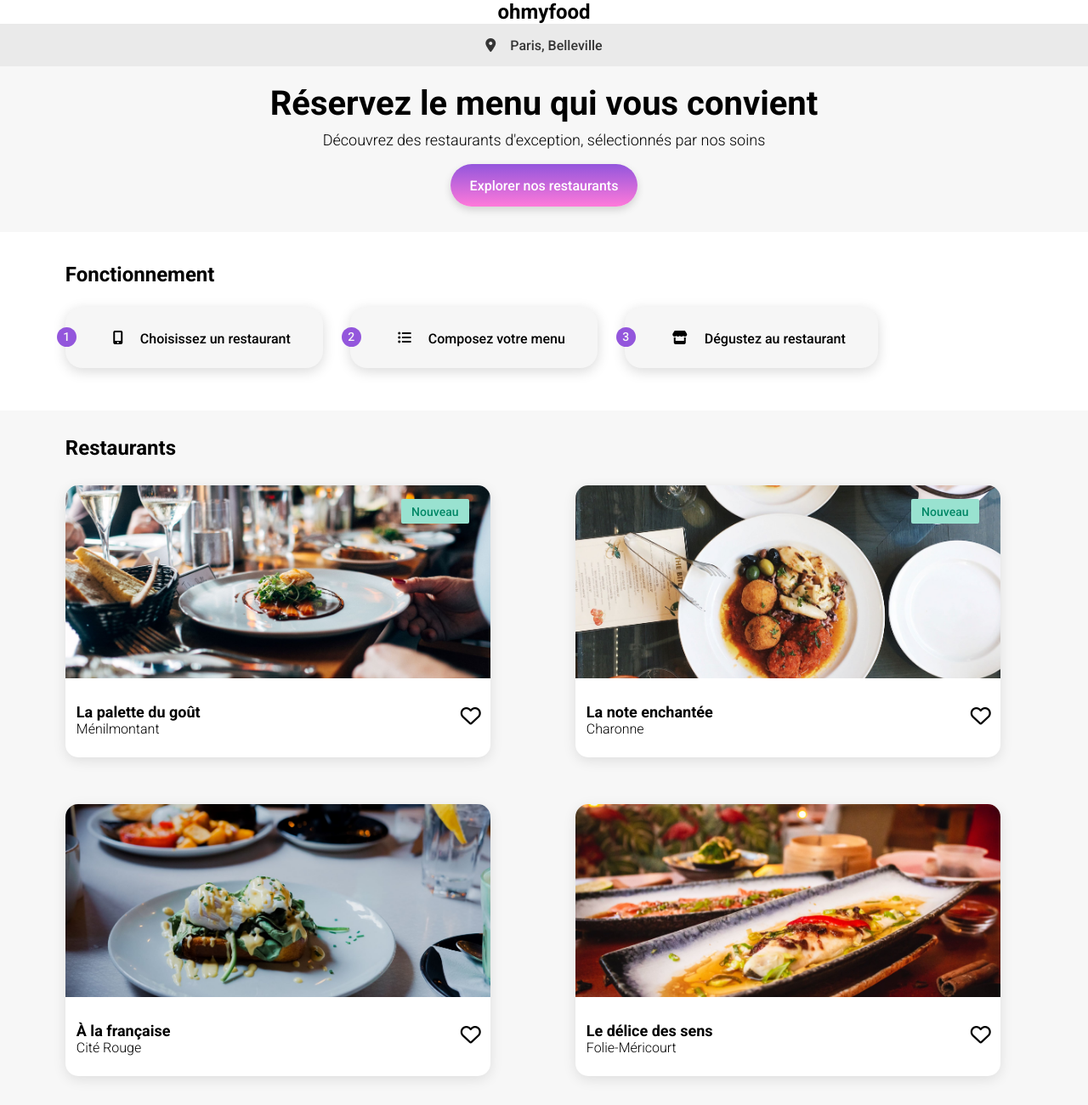
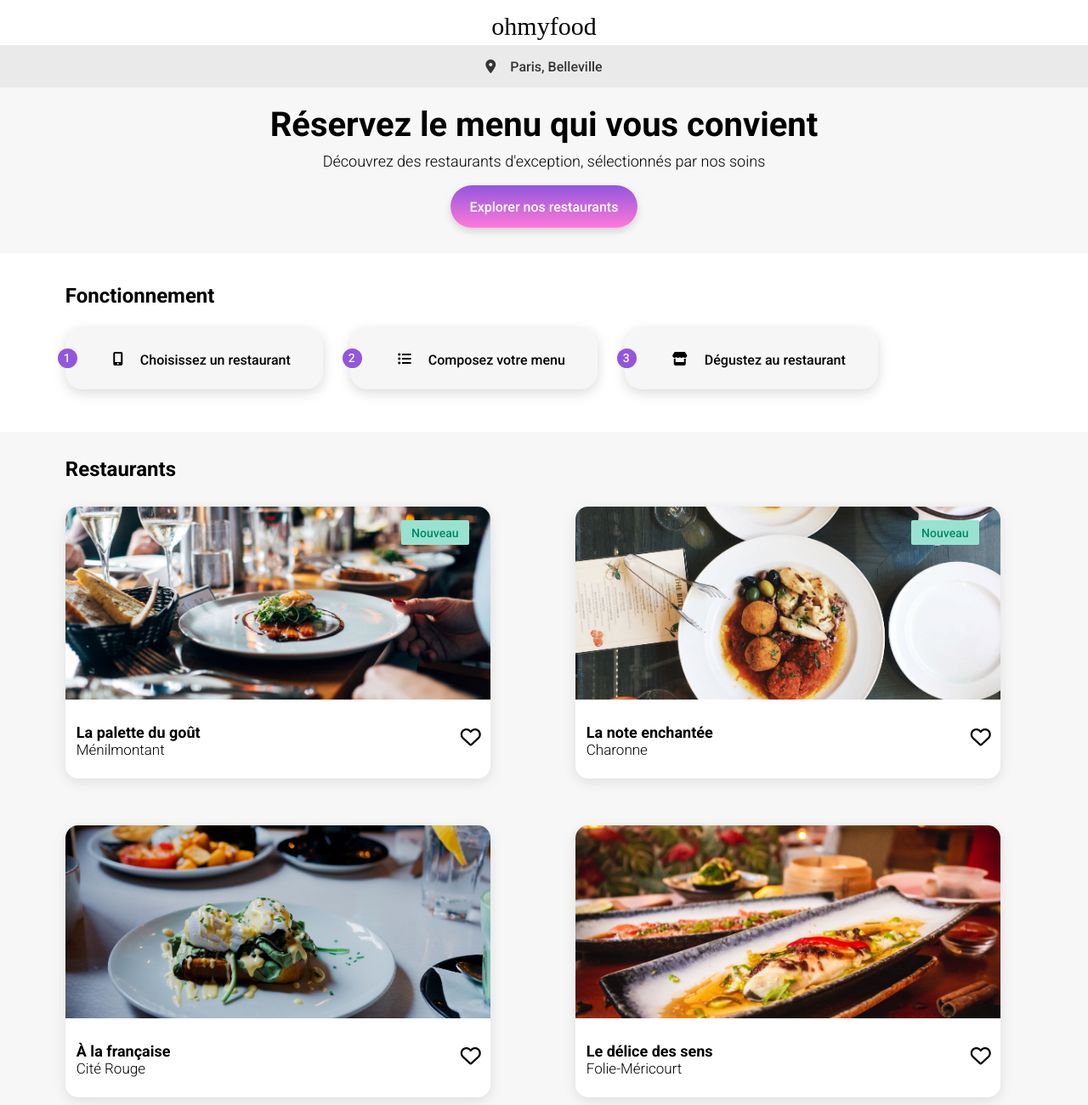
Before and after one commit to jacquescarlier/oh_my_food_margepb, a website: page index.html in a window 1280 px wide. Shown: the top 1300 px of the page at 85% size. Drawn offline with Linux system fonts and the light colour scheme; a web font is replaced by a local one.

Commit message:
<p> transformé en <span>

```diff
--- a/SCSS/Composants/_bouton-fonctionnement.scss
+++ b/SCSS/Composants/_bouton-fonctionnement.scss
@@ -36,7 +36,7 @@
                     padding-left: 7px;
                     position:relative ;
                     top: -4px;
-                    left: -42.5px;
+                    left: -42px;
                 }
 
                 span{
--- a/SCSS/Layout/_header.scss
+++ b/SCSS/Layout/_header.scss
@@ -3,7 +3,7 @@
     @include flex-justify-items-center;
     background: #FFFFFF;
 
-        span {
+        h1 {
             font-family: shrikhand;
             font-size: 30px;
             font-weight: 400;
--- a/SCSS/Pages/_lieu.scss
+++ b/SCSS/Pages/_lieu.scss
@@ -5,7 +5,7 @@
     gap: 17px;
     background-color: $bg-location;
 
-        p {
+        span {
             font-size: 16px;
             font-weight: 500;
             padding: 16px 0px 15px 0px;
--- a/SCSS/Pages/_loader.scss
+++ b/SCSS/Pages/_loader.scss
@@ -7,7 +7,7 @@
   width: 100%;
   inset: 0;
   z-index: 2;
-  opacity: 0.95;
+  opacity: 0.9;
   animation: loader-decal 0s 3s forwards;
   transform-origin: top;
 
--- a/SCSS/Pages/_restaurants.scss
+++ b/SCSS/Pages/_restaurants.scss
@@ -55,9 +55,11 @@
 
                     h3 {
                         font-size: 18px;
+                        font-weight: 700;
                     }
                     span {
                         font-size: 17px;
+                        font-weight: 300;
                         margin-top: 5px;
                     }
                     .coeur {
--- a/SCSS/Utils/_double-background.scss
+++ /dev/null
@@ -1,3 +0,0 @@
-@mixin double-background {
-    background: url(../../assets/images/note_enchante.jpg), $couleur-primaire;
-}
--- a/index.html
+++ b/index.html
@@ -30,7 +30,7 @@
         <main>
             <div class="location">
                 <i class="fa-solid fa-location-dot"></i>
-                <p>Paris, Belleville</p>
+                <span>Paris, Belleville</span>
             </div>
             <section class="explorer-restaurants">
                 <h2>Réservez le menu qui vous convient</h2>
@@ -57,7 +57,7 @@
                             <div class="card-content">
                                 <div class="content-text">
                                     <h3>La palette du goût</h3>
-                                    <p>Ménilmontant</p>
+                                    <span>Ménilmontant</span>
                                 </div>
                                 <div class="coeur">
                                     <i class="fa-sharp fa-regular fa-heart fa-xl"></i>
@@ -71,7 +71,7 @@
                             <div class="card-content">
                                 <div class="content-text">
                                     <h3>La note enchantée</h3>
-                                    <p>Charonne</p>
+                                    <span>Charonne</span>
                                 </div>
                                 <div class="coeur">
                                     <i class="fa-sharp fa-regular fa-heart fa-xl"></i>
@@ -86,7 +86,7 @@
                             <div class="card-content">
                                 <div class="content-text">
                                     <h3>À la française</h3>
-                                    <p>Cité Rouge</p>
+                                    <span>Cité Rouge</span>
                                 </div>
                                 <div class="coeur">
                                     <i class="fa-sharp fa-regular fa-heart fa-xl"></i>
@@ -99,7 +99,7 @@
                             <div class="card-content">
                                 <div class="content-text">
                                     <h3>Le délice des sens</h3>
-                                    <p>Folie-Méricourt</p>
+                                    <span>Folie-Méricourt</span>
                                 </div>
                                 <div class="coeur">
                                     <i class="fa-sharp fa-regular fa-heart fa-xl"></i>
```
Also changed, not shown: assets/CSS/accueil.css, 1 other file.
